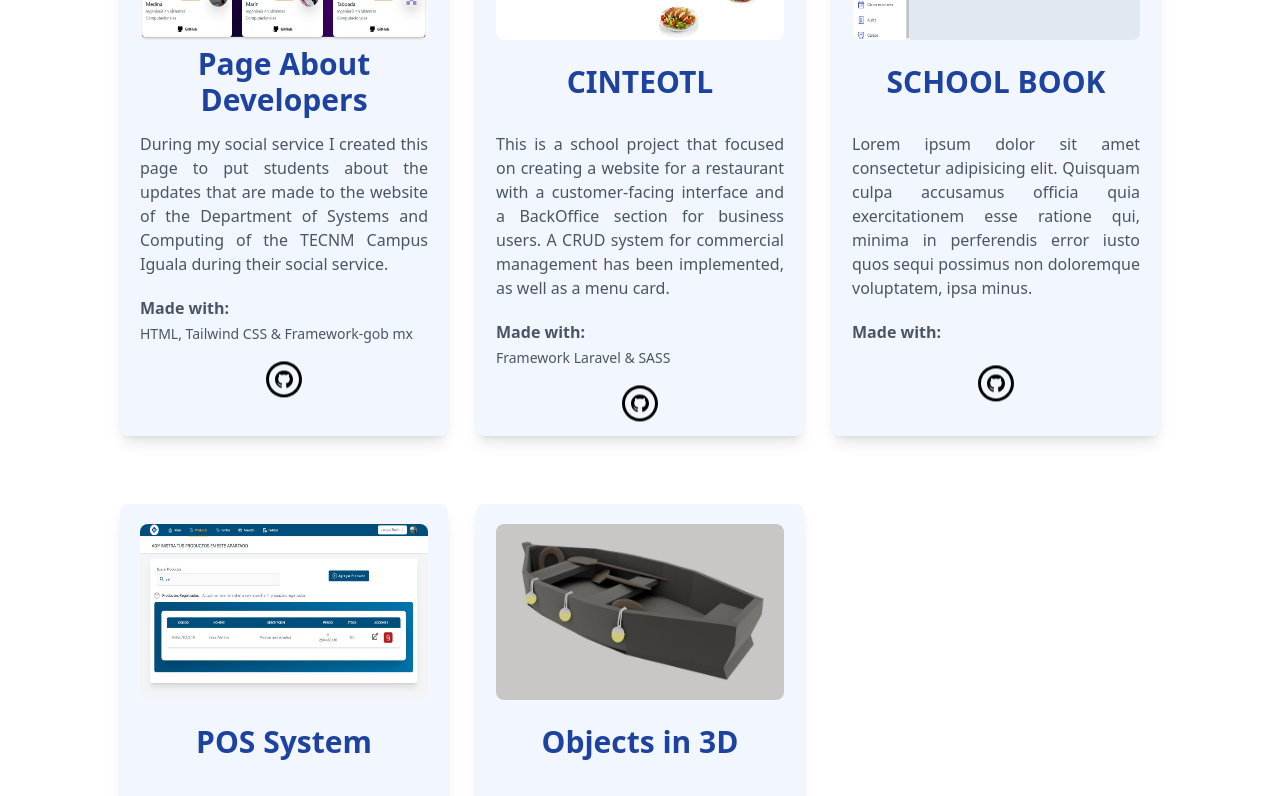
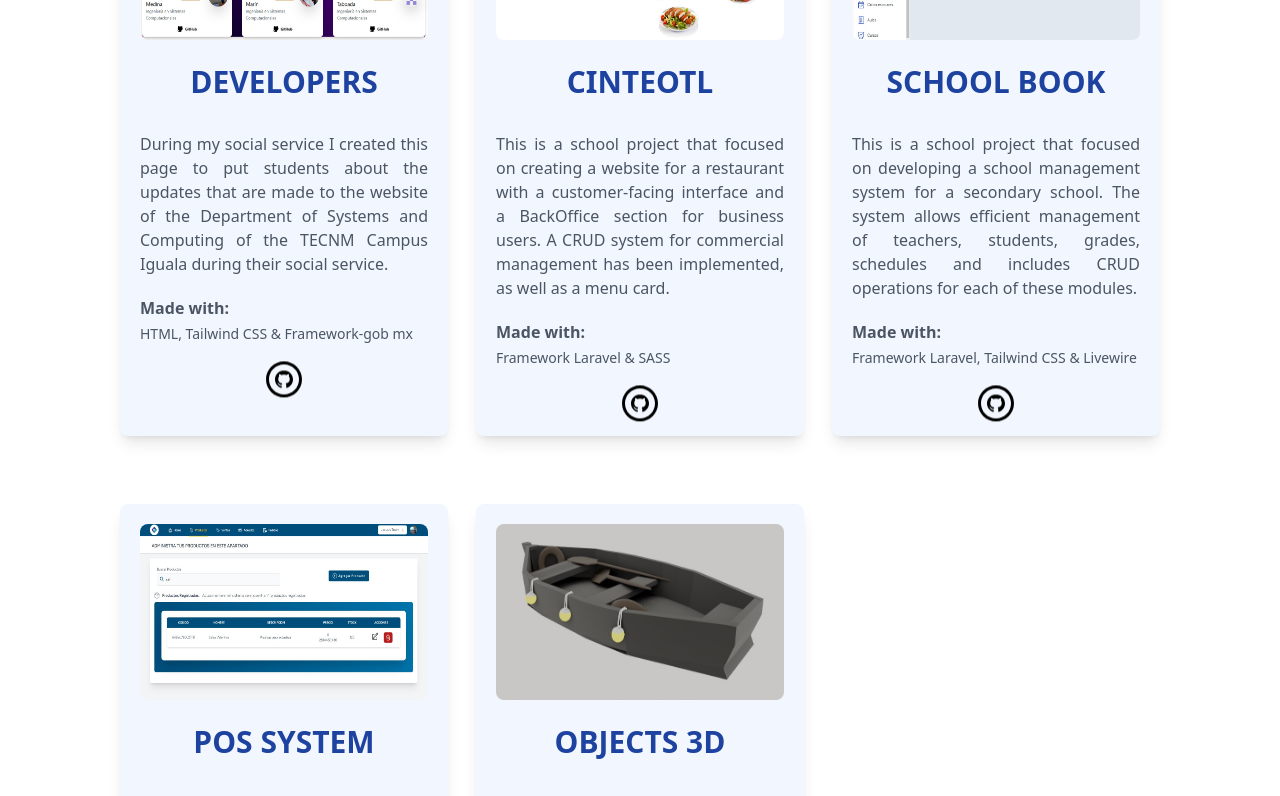
Before and after one commit to EcheverriaJesus/JesusEcheverria.github.io, a React (Create React App) app: page / in a window 1280 px wide. Shown: the part 1500-2296 px from the top of the page. Built offline with nearby package versions, Linux system fonts and the light colour scheme; a web font is replaced by a local one.

Commit message:
Añadiendo el proyecto SCHOOLBOOK

```diff
--- a/src/App.js
+++ b/src/App.js
@@ -63,15 +63,15 @@ function App() {
 
           <div className='flex flex-col md:grid grid-cols-3 w-full h-auto p-6 md:gap-7'>
 
-          <Card_Proyect image="/JesusEcheverria.github.io/Images/Page_Developers_iti.jpg" link="https://github.com/EcheverriaJesus/DesarrolladoresTECNM_ITI" title="Page About Developers" description="During my social service I created this page to put students about the updates that are made to the website of the Department of Systems and Computing of the TECNM Campus Iguala during their social service." made="HTML, Tailwind CSS & Framework-gob mx"/>
+          <Card_Proyect image="/JesusEcheverria.github.io/Images/Page_Developers_iti.jpg" link="https://github.com/EcheverriaJesus/DesarrolladoresTECNM_ITI" title="DEVELOPERS" description="During my social service I created this page to put students about the updates that are made to the website of the Department of Systems and Computing of the TECNM Campus Iguala during their social service." made="HTML, Tailwind CSS & Framework-gob mx"/>
 
           <Card_Proyect image="/JesusEcheverria.github.io/Images/Cinteolt.jpg" link="https://github.com/EcheverriaJesus/Cinteotl" title="CINTEOTL" description="This is a school project that focused on creating a website for a restaurant with a customer-facing interface and a BackOffice section for business users. A CRUD system for commercial management has been implemented, as well as a menu card." made="Framework Laravel & SASS"/>
 
-          <Card_Proyect image="/JesusEcheverria.github.io/Images/SCHOOLBOOK3.jpg" link="https://github.com/EcheverriaJesus/SCHOOLBOOK" title="SCHOOL BOOK" description="Lorem ipsum dolor sit amet consectetur adipisicing elit. Quisquam culpa accusamus officia quia exercitationem esse ratione qui, minima in perferendis error iusto quos sequi possimus non doloremque voluptatem, ipsa minus."/>
+          <Card_Proyect image="/JesusEcheverria.github.io/Images/SCHOOLBOOK3.jpg" link="https://github.com/EcheverriaJesus/SCHOOLBOOK" title="SCHOOL BOOK" description="This is a school project that focused on developing a school management system for a secondary school. The system allows efficient management of teachers, students, grades, schedules and includes CRUD operations for each of these modules." made="Framework Laravel, Tailwind CSS & Livewire"/>
 
-          <Card_Proyect image="/JesusEcheverria.github.io/Images/sistemaVenta.jpg" link="https://github.com/EcheverriaJesus/SistemaPuntoVenta" title="POS System" description="Lorem ipsum dolor sit amet consectetur adipisicing elit. Quisquam culpa accusamus officia quia exercitationem esse ratione qui, minima in perferendis error iusto quos sequi possimus non doloremque voluptatem, ipsa minus."/>
+          <Card_Proyect image="/JesusEcheverria.github.io/Images/sistemaVenta.jpg" link="https://github.com/EcheverriaJesus/SistemaPuntoVenta" title="POS SYSTEM" description="Lorem ipsum dolor sit amet consectetur adipisicing elit. Quisquam culpa accusamus officia quia exercitationem esse ratione qui, minima in perferendis error iusto quos sequi possimus non doloremque voluptatem, ipsa minus."/>
 
-          <Card_Proyect image="/JesusEcheverria.github.io/Images/Bote_3D_2.jpg" link="https://github.com/EcheverriaJesus" title="Objects in 3D" description="Lorem ipsum dolor sit amet consectetur adipisicing elit. Quisquam culpa accusamus officia quia exercitationem esse ratione qui, minima in perferendis error iusto quos sequi possimus non doloremque voluptatem, ipsa minus."/>
+          <Card_Proyect image="/JesusEcheverria.github.io/Images/Bote_3D_2.jpg" link="https://github.com/EcheverriaJesus" title="OBJECTS 3D" description="Lorem ipsum dolor sit amet consectetur adipisicing elit. Quisquam culpa accusamus officia quia exercitationem esse ratione qui, minima in perferendis error iusto quos sequi possimus non doloremque voluptatem, ipsa minus."/>
 
         </div>
       </main>
```
